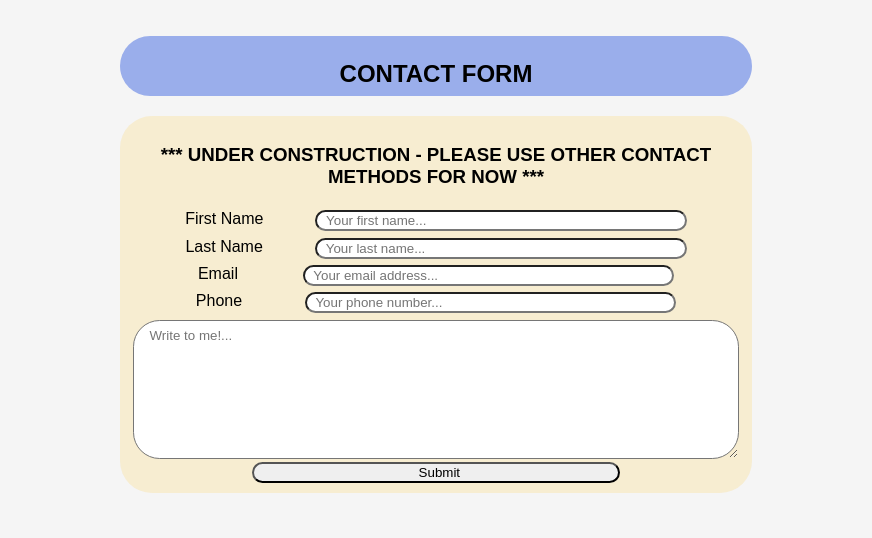
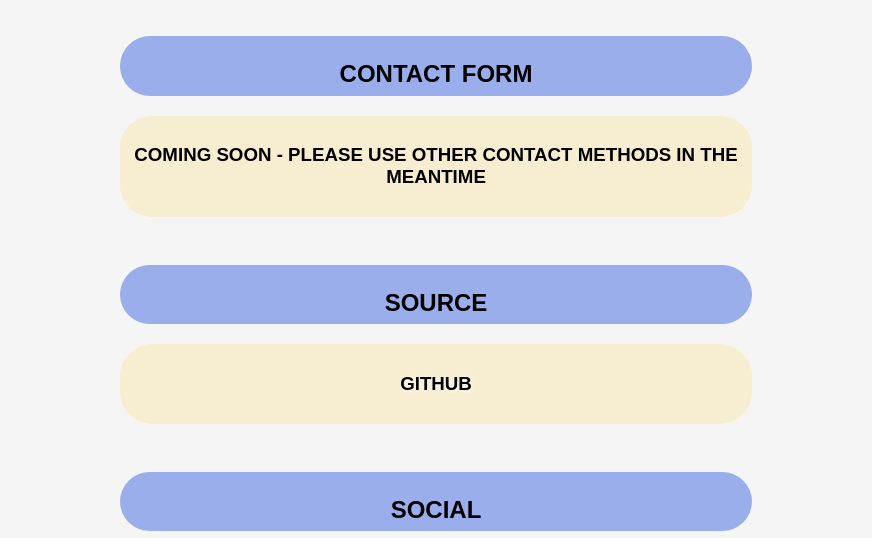
Before and after one commit to dnosit/webSite, a plain HTML site: page siteFiles/contact.html in a window 1280 px wide. Shown: the part 183-721 px from the top of the page, without its empty margins (204-1076 px from the left). Drawn offline with Linux system fonts and the light colour scheme.

Commit message:
Tidy up for temporary deployment until able to complete at a later date

```diff
--- a/siteFiles/contact.html
+++ b/siteFiles/contact.html
@@ -29,11 +29,13 @@
                 <h1 class="section-main-title"> Contact </h1>
                 <h2 class="section-sub-title">Contact form</h2>
                 <article>
-                        <h3>*** UNDER CONSTRUCTION - PLEASE USE OTHER CONTACT METHODS FOR NOW ***</h3>
+                    <h3>COMING SOON - Please use other contact methods in the meantime</h3>
                     <!-- Contact form from https://www.w3schools.com/howto/howto_css_contact_form.asp -->
                     <!-- TODO: add messaging service here, perhaps using API Gateway plus Lambda, like https://aws.amazon.com/blogs/architecture/create-dynamic-contact-forms-for-s3-static-websites-using-aws-lambda-amazon-api-gateway-and-amazon-ses/
                     OR https://medium.com/@dineshrk/contact-form-for-a-static-website-hosted-on-aws-s3-8033cfe027c0   -->
                     <aside>
+                        <!--
+
                         <form action=" action  ">
                             <div id = "contact-fname" class="contact-form">
                                 <label for="fname">First Name</label>
@@ -59,6 +61,9 @@
                                 <input type="submit" value="Submit">
                             </div>
                         </form>
+
+                        -->
+
                     </aside>
                 </article>
                 <h2 class="section-sub-title">Source</h2>
```
Lines whose indentation alone changed are shown as unchanged.
